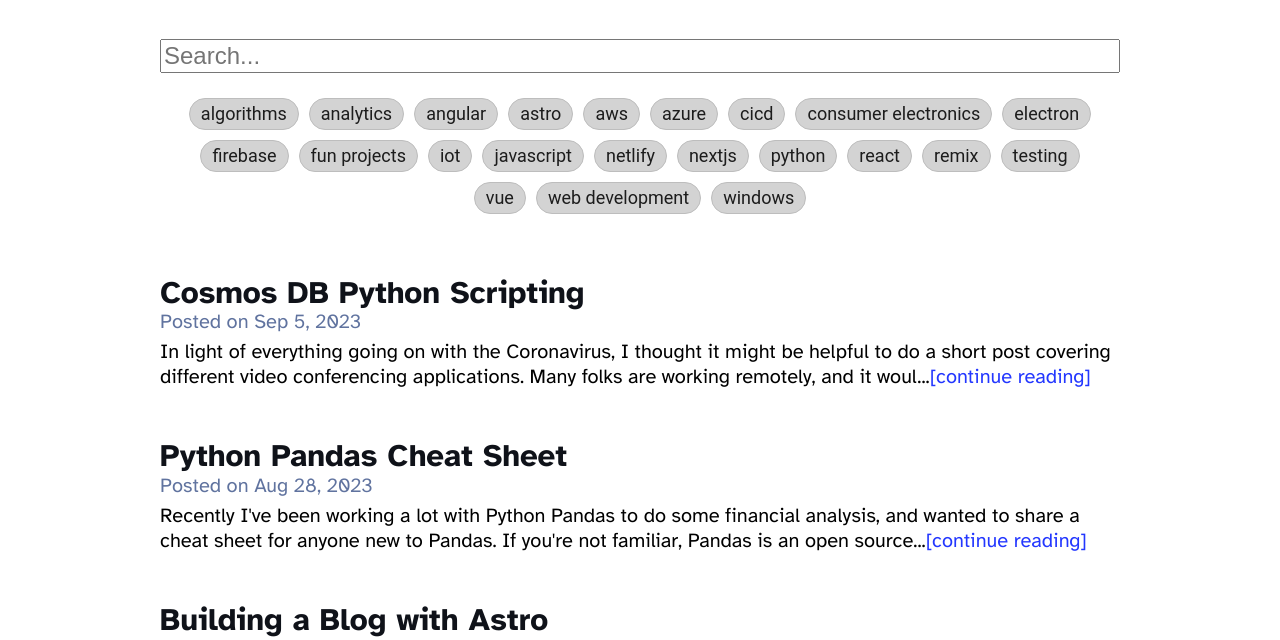
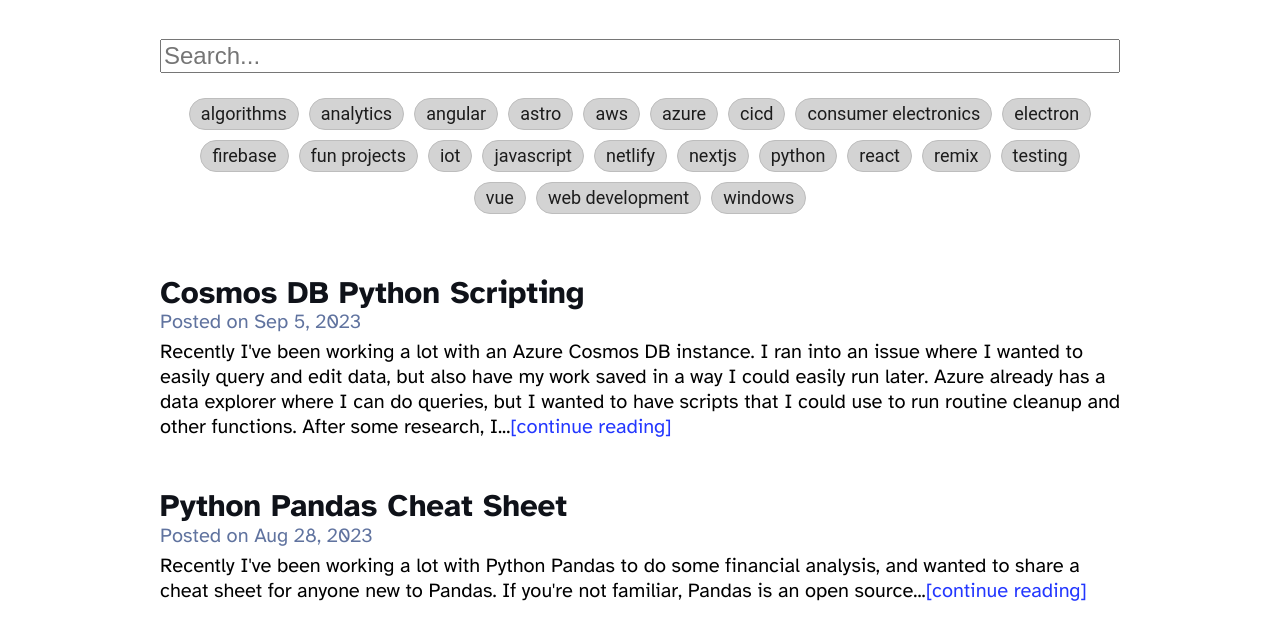
Before and after one commit to andrewevans0102/andrew-evans-dev-v2, an Astro site: page /blog in a window 1280 px wide. Shown: the part 99-739 px from the top of the page. Built offline with nearby package versions, Linux system fonts and the light colour scheme; Astro itself is replaced by a stand-in of ours.

Commit message:
edits to the cosmos db python scripting post

```diff
--- a/src/content/blog/2023-09-05-cosmos-db-python-scripting.md
+++ b/src/content/blog/2023-09-05-cosmos-db-python-scripting.md
@@ -1,7 +1,7 @@
 ---
 title: Cosmos DB Python Scripting
 pubDate: 2023-09-05T15:00:08.861Z
-snippet: "In light of everything going on with the Coronavirus, I thought it might be helpful to do a short post covering different video conferencing applications. Many folks are working remotely, and it woul"
+snippet: "Recently I've been working a lot with an Azure Cosmos DB instance. I ran into an issue where I wanted to easily query and edit data, but also have my work saved in a way I could easily run later. Azure already has a data explorer where I can do queries, but I wanted to have scripts that I could use to run routine cleanup and other functions. After some research, I"
 heroImage: /images/COSMOS_DB_WITH_PYTHON.jpg
 tags: ["azure", "python"]
 ---
```
